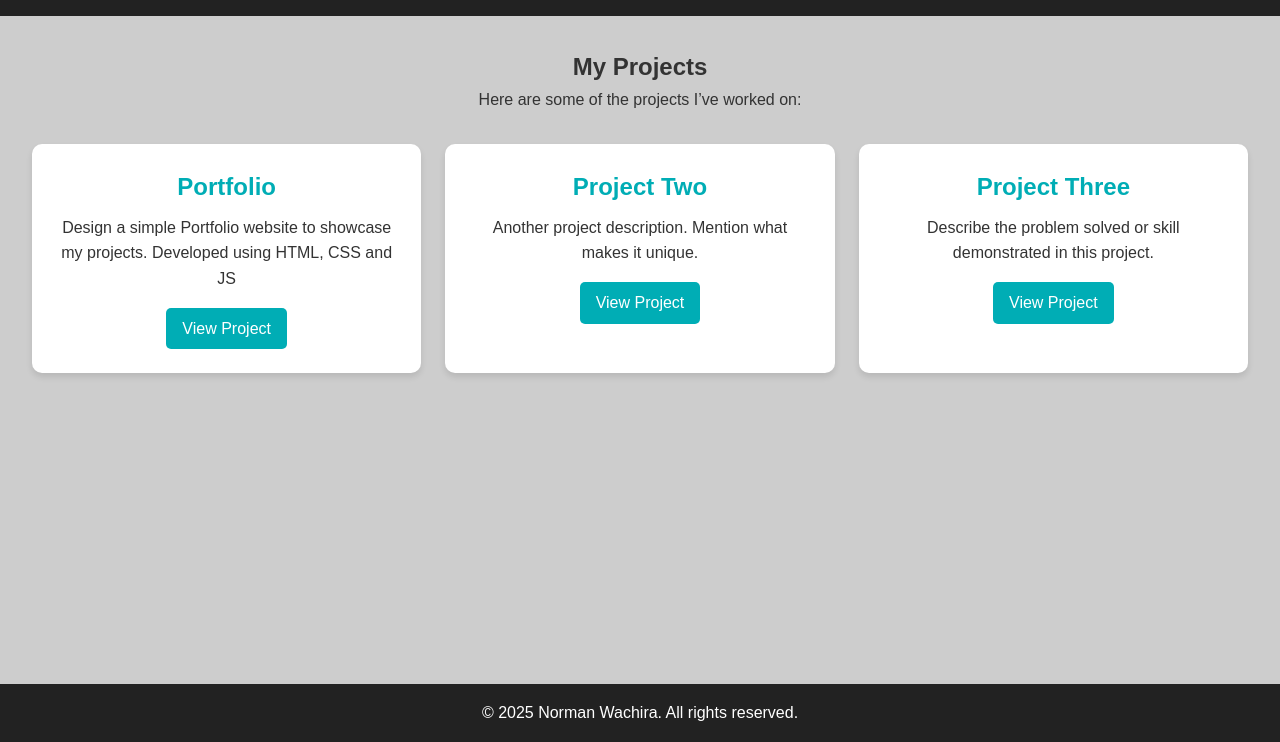
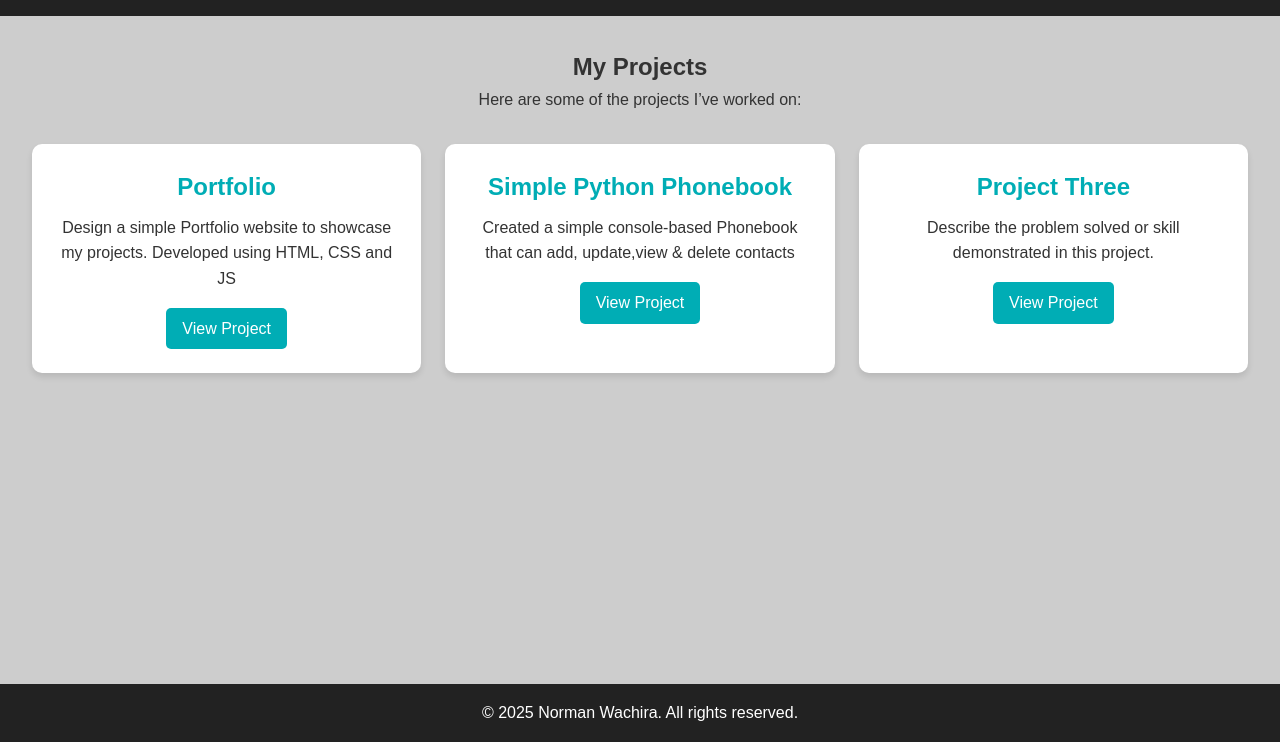
Before and after one commit to NormanWachira/norman-portfolio, a plain HTML site: page projects.html in a window 1280 px wide. Shown: the part 86-828 px from the top of the page. Drawn offline with Linux system fonts and the light colour scheme.

Commit message:
Added projects

```diff
--- a/projects.html
+++ b/projects.html
@@ -34,9 +34,9 @@
                 </div>
 
                 <div class="project-card">
-                    <h2>Project Two</h2>
-                    <p>Another project description. Mention what makes it unique.</p>
-                    <a href="#" target="_blank">View Project</a>
+                    <h2>Simple Python Phonebook</h2>
+                    <p>Created a simple console-based Phonebook that can add, update,view & delete contacts</p>
+                    <a href="https://github.com/NormanWachira/Phonebook-python" target="_blank">View Project</a>
                 </div>
 
                 <div class="project-card">
```
